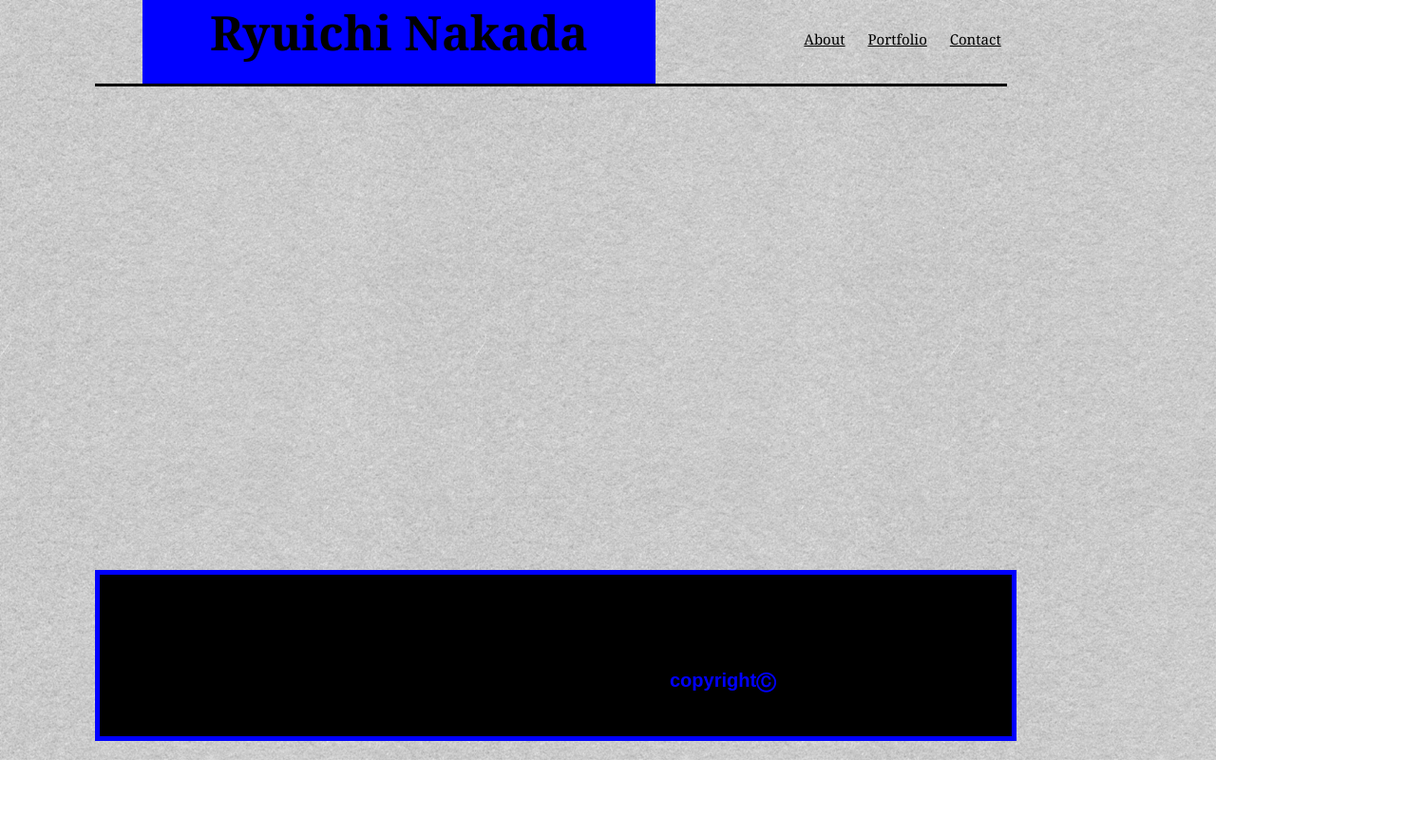
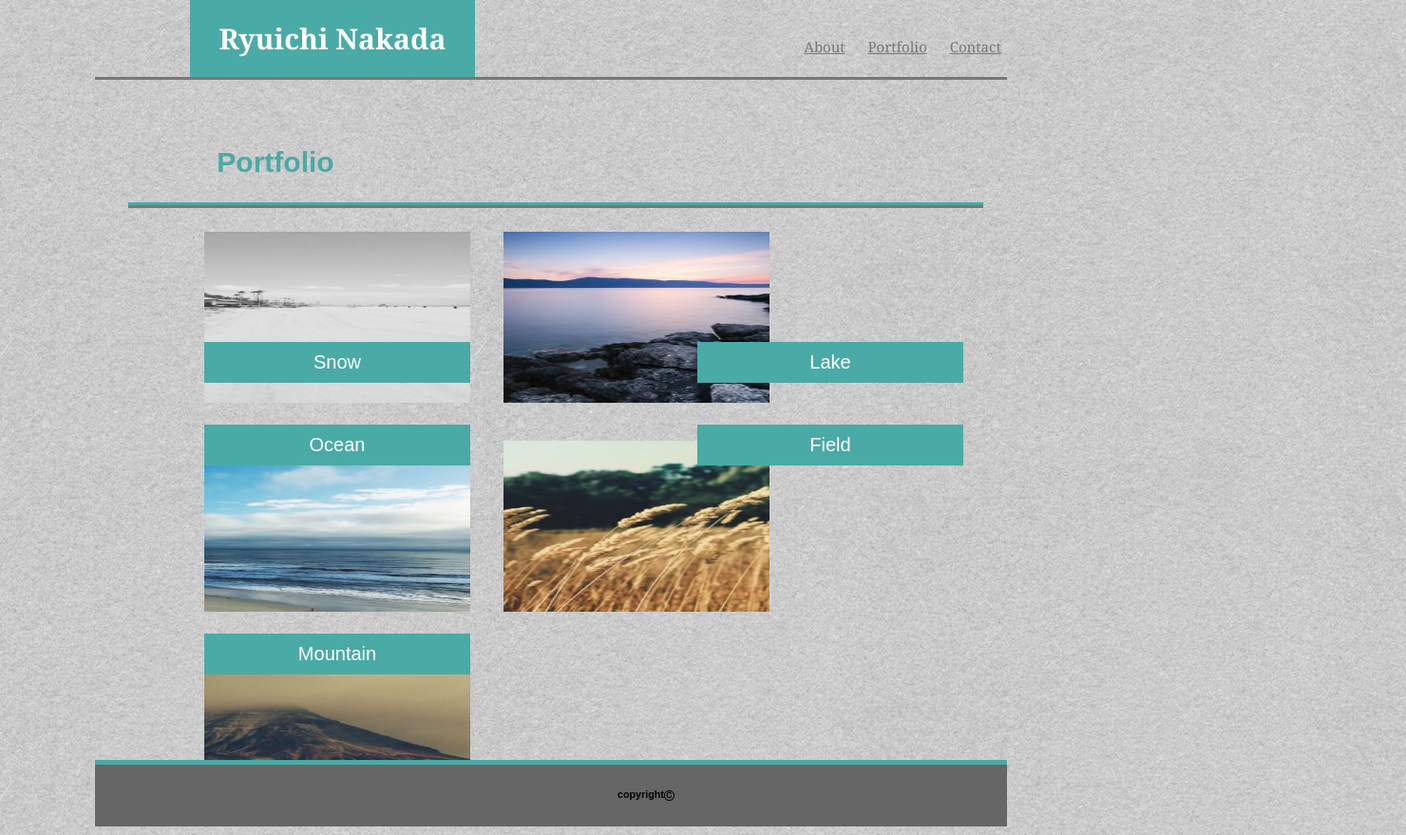
Before and after one commit to rnakada/Basic-Porfolio, a plain HTML site: page portfolio.html in a window 1280 px wide. Shown: the whole page at 95% size, 1480 px wide, since content can reach past the window. Before the commit the page ends 800 px from the top, so only its background shows below. Drawn offline with Linux system fonts and the light colour scheme.

Commit message:
basic-portfolio

```diff
--- a/assets/css/style.css
+++ b/assets/css/style.css
@@ -14,6 +14,10 @@ html, body {
     bottom: 0;
     width: 100%;
     position: absolute;
+}
+
+h1 {
+    color:#4aaaa5;
 }
 
 /*
@@ -43,21 +47,20 @@ header {
 #line {
     width: 960px;
     height: 3px;
-    background: black;
+    background: #777777;
     margin-left: -100px;
 }
 
 .name {
     text-align: center;
-    background: blue;
-    font-size: 50px;
-    color: black;
-    width: 500px;
+    background: #4aaaa5;
+    font-size: 30px;
+    color: #ffffff;
+    width: 300px;
     padding: 20px;
     border: 20px ;
     border-color: #cccccc;
-    margin-left: -50px;
-    margin-top: -20px;
+    margin-top: 0px;
     margin-bottom: 0px;
 }
 
@@ -67,40 +70,40 @@ header {
     width: 300px;
     position: relative;
     left: 600px;
-    bottom: 60px;
+    bottom: 45px;
 }
 
 .space a {
     margin: 10px;
-    color: black;
+    color: #777777;
 }
 
 /*
 ==========
-section
+index section
 ==========
 */
 
-.about {
+.section {
     text-align: center;
-    color: black;
-    font-size: 25px;
+    color: #4aaaa5;
+    font-size: 20px;
     width: 200px;
-    margin-top: 100px;
+    margin-top: 50px;
     margin-left: -10px;
 }
 
 .line-2 {
     width: 900px;
     height: 3px;
-    background: blue;
+    background: #4aaaa5;
     margin-left: -55px;
 }
 
 .line-3 {
     width: 900px;
     height: 3px;
-    background: black;
+    background: #777777;
     margin-left: -55px;
 }
 
@@ -108,7 +111,7 @@ section
     width: 300px;
     height: 300px;
     margin-top: 50px;
-    margin-left: -50px;
+    margin-left: -70px;
 }
 
 .text {
@@ -117,9 +120,7 @@ section
     font-size: 20px;
     width: 600px;
     height: 400px;
-    margin-left: 250px;
-    margin-bottom: 500px;
-    margin-top: -330px;
+    margin: -320px 250px;
 }
 
 /*
@@ -129,17 +130,89 @@ footer
 */
 
 .footer {
-    background: black;
+    background: #666666;
     width: 960px;
-    border: 5px solid blue;
+    height: 70px;
+    border-top: 5px solid #4aaaa5;
     margin-left: -100px;
+    margin-bottom: -200px;
 }
 
 .copyright {
-    color: blue;
-    width: 40px;
-    font-size: 20px;
-    text-align: center;
-    margin-left: 600px;
-    margin-top: 100px;
+    margin-left: 550px;
 }
+
+/*
+==========
+Portfolio
+==========
+*/
+* {
+    box-sizing: border-box;
+}
+.column {
+    float: left;
+    padding: 0;
+}
+
+.row {
+    display: flex;
+}
+
+.pics {
+    padding: 10px;
+    margin-top: 15px;
+    margin-left:15px;
+    width: 300px;
+    height: 200px;
+}
+
+.snow {
+    background: #4aaaa5;
+    color: white;
+    width: 280px;
+    padding: 10px;
+    position: absolute;
+    top: 360px;
+    left: 15px;
+}
+
+.lake {
+    background: #4aaaa5;
+    color: white;
+    width: 280px;
+    padding: 10px;
+    position: absolute;
+    top: 360px;
+    right: 266px;
+}
+
+.ocean {
+    background: #4aaaa5;
+    color: white;
+    width: 280px;
+    padding: 10px;
+    position: absolute;
+    bottom: 310px;
+    left: 15px;
+}
+
+.field {
+    background: #4aaaa5;
+    color: white;
+    width: 280px;
+    padding: 10px;
+    position: absolute;
+    bottom: 310px;
+    right: 266px;
+}
+
+.mountain {
+    background: #4aaaa5;
+    color: white;
+    width: 280px;
+    padding: 10px;
+    position: absolute;
+    bottom: 90px;
+    left: 15px;
+}
--- a/portfolio.html
+++ b/portfolio.html
@@ -9,6 +9,7 @@
         <div id="container">
 
         <header>
+            <div>
                 <h1 class="name">Ryuichi Nakada</h1>
 
                 <div id="line"></div>
@@ -21,18 +22,68 @@
                         <a href="contact.html" target="_blank">Contact</a>
                     </div>
                 </div>
+            </div>
 
         </header>
 
-        <footer>
-            <div id="footer">
+        <section>
+
+            <div class="section">
+                <h1>Portfolio</h1>
+
+                <div class="line-2"></div>
+                <div class="line-3"></div>
+
+            <div class="row">
+
+                <div class="column">
+                    <img class="pics"src="assets/images/100.jpg" alt="snow-road">
+                    <div class="snow">Snow</div>
+                </div>
+                <div class="column">
+                    <img class="pics" src="assets/images/200.jpg" alt="lake">
+                    <div class="lake">Lake</div>
+                </div>
+
+            </div>
+
+            <div class="row">
+
+                <div >
+                    <img class="pics" src="assets/images/500.jpg" alt="ocean">
+                    <div class="ocean">Ocean</div>
+                </div>
+                <div >
+                    <img class="pics" src="assets/images/300.jpg" alt="wheat-field">
+                    <div class="field">Field</div>
+                </div>
+
+            </div>
+
+            <div class="row">
+
+                <div >
+                    <img class="pics" src="assets/images/400.jpg" alt="mountain">
+                    <div class="mountain">Mountain</div>
+                </div>
+
+            </div>
+            </div>
+
+        </section>
+
+        </div>
+
+        <footer id="footer">
+
+            <div>
                 <div id="line-4"></div>
             <div class="footer">
                 <h6 class="copyright">copyright&#9400;</h6>
+                </div>
             </div>
-            </div>
+
         </footer>
 
-    </div>
     </body>
 </html>
```
Also changed, not shown: contact.html (+26 -3 lines), index.html (+10 -9 lines), assets/images/100.jpg (added), assets/images/200.jpg (added), assets/images/300.jpg (added), assets/images/400.jpg (added), assets/images/500.jpg (added).
